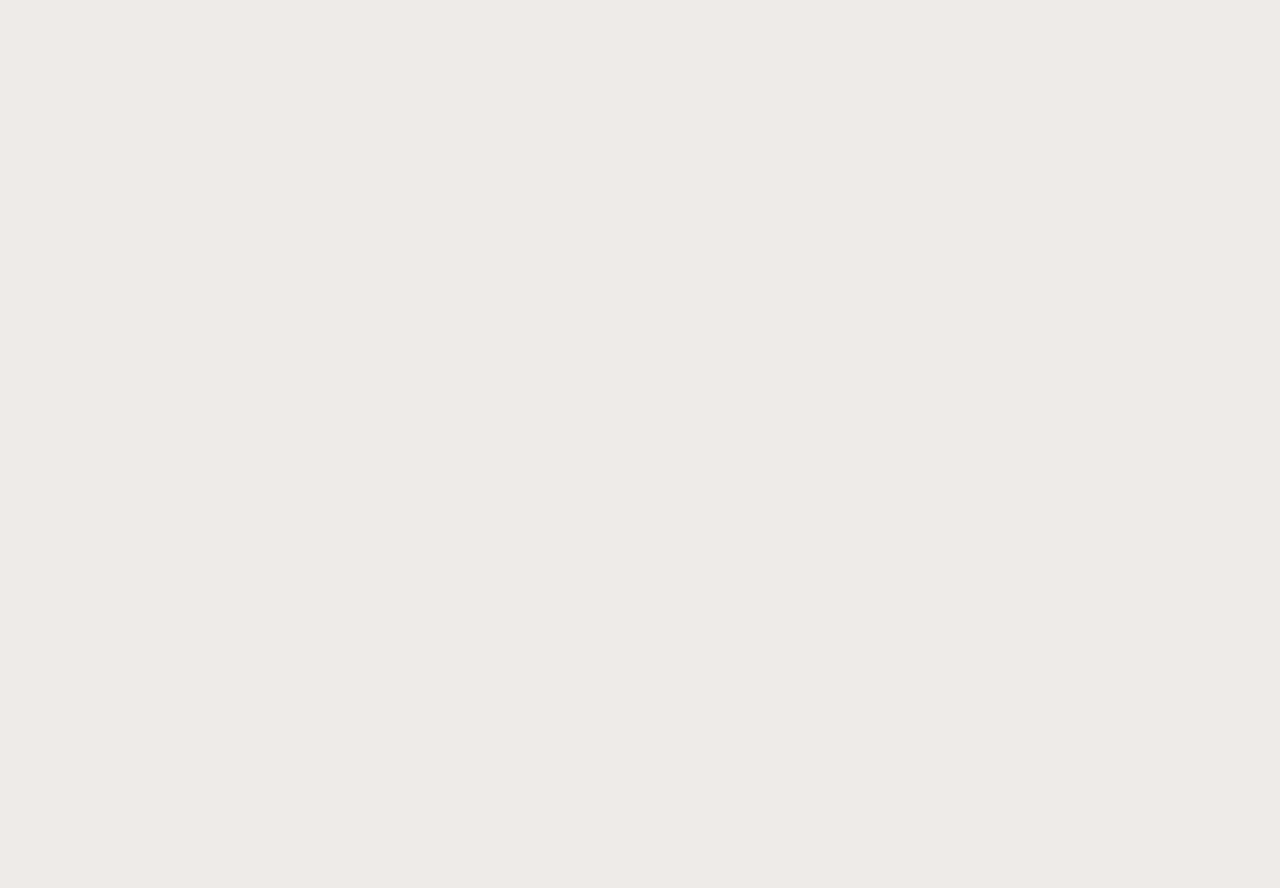
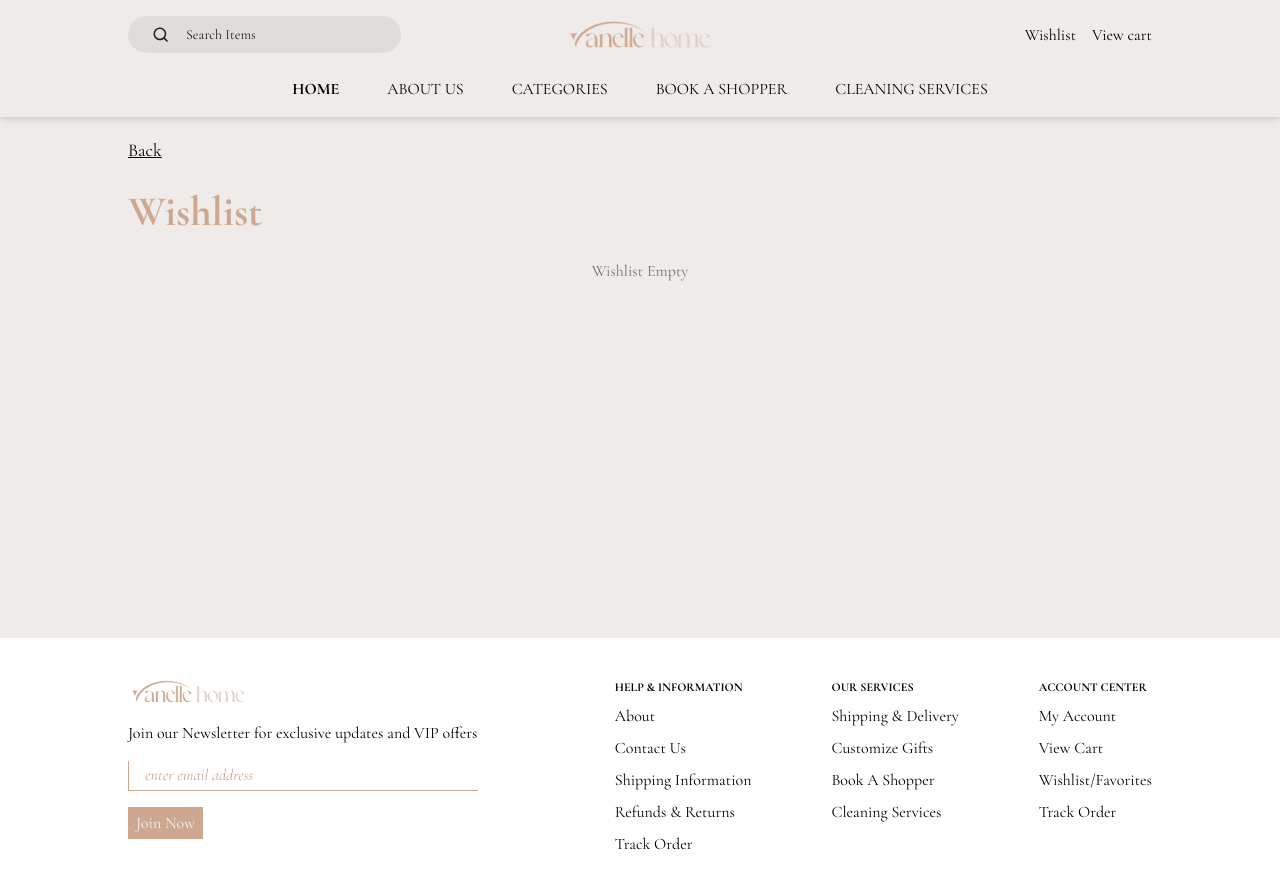
Before and after one commit to emmanuelolusola/vanellehome, a React (Vite) app: page /wishlist in a window 1280 px wide. Before the commit this address had no page. Shown: the top 888 px of the page. Before the commit the page ends 800 px from the top, so only its background shows below. Built offline with nearby package versions, Linux system fonts and the light colour scheme.

Commit message:
Wishlist fully implemented

```diff
--- a/src/App.jsx
+++ b/src/App.jsx
@@ -9,6 +9,7 @@ import CleaningServices from "./components/cleaning/CleaningServices";
 import Cart from "./components/cart/Cart";
 import BookAShopper from "./components/shopper/BookAShopper";
 import ScrollToTopOnRouteChange from "./ScrollToTopOnRouteChange";
+import Wishlist from "./components/wishlist/Wishlist";
 
 function App() {
   return (
@@ -21,6 +22,7 @@ function App() {
           <Route path="/product" element={<Products />} exact />
           <Route path="/product/:id" element={<Product />} exact />
           <Route path="/cart" element={<Cart />} exact />
+          <Route path="/wishlist" element={<Wishlist />} exact />
           <Route path="/about" element={<About />} exact />
           <Route
             path="/cleaning-services"
--- a/src/components/home/Navbar.jsx
+++ b/src/components/home/Navbar.jsx
@@ -84,7 +84,15 @@ const Navbar = () => {
           </div>
           <div className="w-full hidden lg:flex gap-4 justify-end items-center">
             {/* <p className="font-normal text-[16px] cursor-pointer">My Account</p> */}
-            <p className="font-normal text-[16px] cursor-pointer">Wishlist</p>
+            <p
+              className="font-normal text-[16px] cursor-pointer"
+              onClick={() => {
+                navigate(`/wishlist`);
+                scrollToTop();
+              }}
+            >
+              Wishlist
+            </p>
             <p
               className="font-normal text-[16px] cursor-pointer"
               onClick={() => {
@@ -101,6 +109,10 @@ const Navbar = () => {
               className="sm:hidden"
               size={18}
               style={{ strokeWidth: 1 }}
+              onClick={() => {
+                navigate(`/wishlist`);
+                scrollToTop();
+              }}
             />
             <CiShoppingCart
               size={22}
--- /dev/null
+++ b/src/components/wishlist/Wishlist.jsx
@@ -0,0 +1,138 @@
+import React, { useEffect, useState } from "react";
+import { useNavigate } from "react-router-dom";
+import { IoAdd } from "react-icons/io5";
+import { FaCheck } from "react-icons/fa";
+import img from "../../assets/product.png";
+import Navbar from "../home/Navbar";
+import Footer from "../home/Footer";
+
+const Wishlist = () => {
+  const navigate = useNavigate();
+  const [products, setProducts] = useState([]);
+  const [addedItemId, setAddedItemId] = useState(null);
+  const [bannerMessage, setBannerMessage] = useState("");
+
+  useEffect(() => {
+    const savedProducts =
+      JSON.parse(localStorage.getItem("wishlistItems")) || [];
+    const updatedProducts = savedProducts.map((product) => ({
+      ...product,
+      quantity: 1,
+      basePrice: parseFloat(String(product.price).replace("#", "")),
+      price: parseFloat(String(product.price).replace("#", "")),
+    }));
+    setProducts(updatedProducts);
+  }, []);
+
+  const handleAddToCart = (product) => {
+    let cartItems = JSON.parse(localStorage.getItem("cartItems")) || [];
+
+    const item = {
+      id: product.id,
+      title: product.title,
+      price: product.price,
+      image: product.image || img,
+    };
+
+    cartItems.push(item);
+    localStorage.setItem("cartItems", JSON.stringify(cartItems));
+
+    setBannerMessage(`${product.title} added to cart`);
+    setAddedItemId(product.id);
+
+    setTimeout(() => {
+      setBannerMessage("");
+      setProducts((prevProducts) =>
+        prevProducts.filter((p) => p.id !== product.id)
+      );
+      setAddedItemId(null);
+      localStorage.setItem(
+        "wishlistItems",
+        JSON.stringify(products.filter((p) => p.id !== product.id))
+      );
+    }, 3000);
+  };
+
+  return (
+    <div className="w-full lg:h-screen lg:mt-24 flex flex-col justify-between">
+      <div className="w-full fixed top-0 bg-[#eeebe8] z-20 drop-shadow-md">
+        <Navbar />
+      </div>
+
+      {bannerMessage && (
+        <div className="fixed top-2 left-0 lg:left-[20%] w-full lg:w-[60%] bg-[#cda78f] text-white text-center py-4 animate-dropDown z-30">
+          {bannerMessage}
+        </div>
+      )}
+
+      <hr />
+      <div className="w-full h-full flex flex-col lg:flex-row mt-24 lg:mt-0 pb-10 lg:justify-between lg:gap-30 lg:items-start">
+        <div className="w-full px-[20px] lg:px-[10%] pt-10 flex flex-col gap-4">
+          <p
+            className="text-[18px] underline cursor-pointer"
+            onClick={() => {
+              navigate(-1);
+              window.scrollTo(0, 0);
+            }}
+          >
+            Back
+          </p>
+          <p className="text-[24px] lg:text-[42px] font-bold text-[#cda78f]">
+            Wishlist
+          </p>
+          {products.length === 0 ? (
+            <p className="text-center text-gray-500">Wishlist Empty</p>
+          ) : (
+            products.map((product) => (
+              <div key={product.id}>
+                <div className="w-full flex justify-between mb-4">
+                  <div className="flex gap-4 items-center">
+                    <img
+                      src={product.image || img}
+                      alt=""
+                      className="w-[50px] h-[50px]"
+                    />
+                    <p>{product.title}</p>
+                    <p className="text-[#cda78f] font-bold">#{product.price}</p>
+                  </div>
+                  <div
+                    className={`w-[200px] h-12 flex justify-center items-center gap-2 cursor-pointer ${
+                      addedItemId === product.id
+                        ? "bg-[#cda78f]"
+                        : "bg-[#cda78f]"
+                    }`}
+                    onClick={
+                      addedItemId !== product.id
+                        ? () => handleAddToCart(product)
+                        : null
+                    }
+                  >
+                    {addedItemId === product.id ? (
+                      <>
+                        <FaCheck color="white" />
+                        <p className="text-white font-bold text-[14px]">
+                          ADDED TO CART
+                        </p>
+                      </>
+                    ) : (
+                      <>
+                        <IoAdd color="white" size={20} />
+                        <p className="text-white font-bold text-[14px]">
+                          ADD TO CART
+                        </p>
+                      </>
+                    )}
+                  </div>
+                </div>
+                <hr />
+              </div>
+            ))
+          )}
+        </div>
+      </div>
+      <Footer />
+    </div>
+  );
+};
+
+export default Wishlist;
--- a/src/index.css
+++ b/src/index.css
@@ -147,3 +147,16 @@ div.react-responsive-modal-modal {
   max-width: 1500px;
   border-radius: 20px;
 }
+
+@keyframes dropDown {
+  from {
+    transform: translateY(-100%);
+  }
+  to {
+    transform: translateY(0);
+  }
+}
+
+.animate-dropDown {
+  animation: dropDown 0.5s ease forwards;
+}
```
